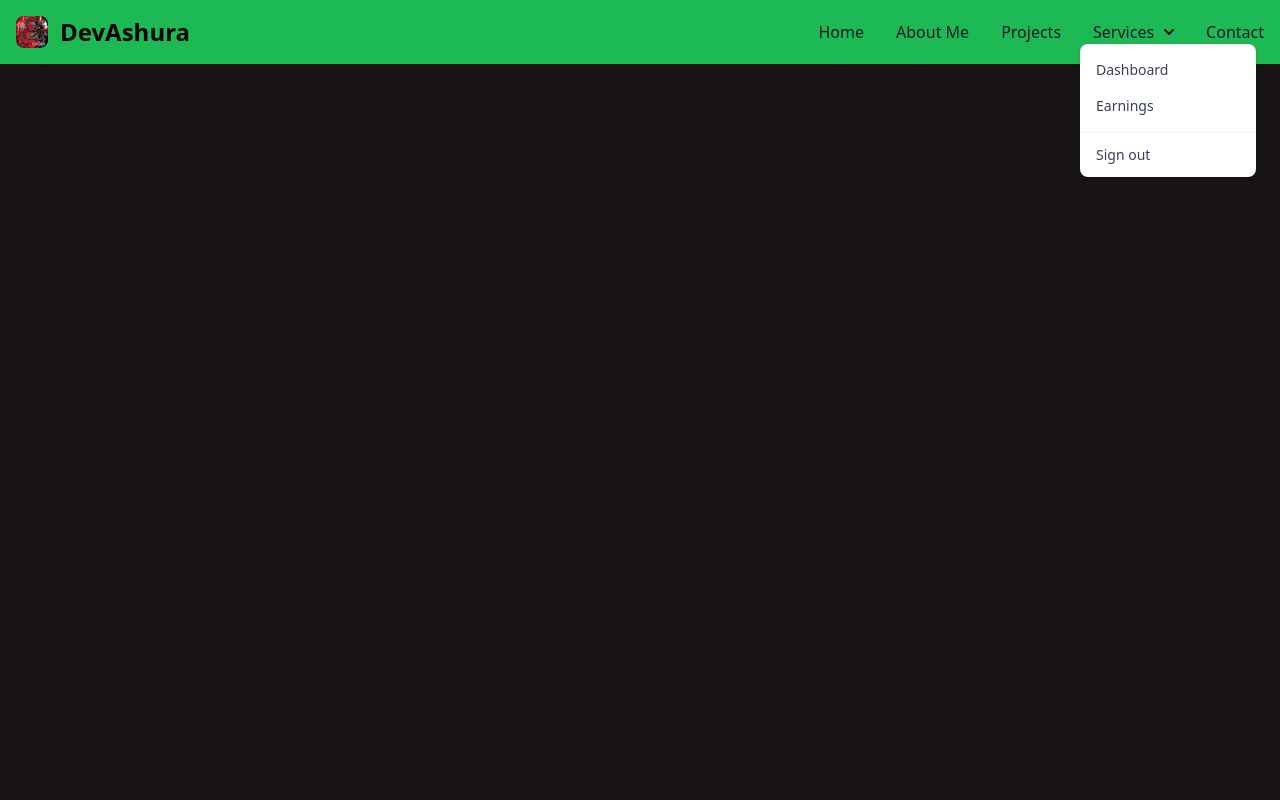
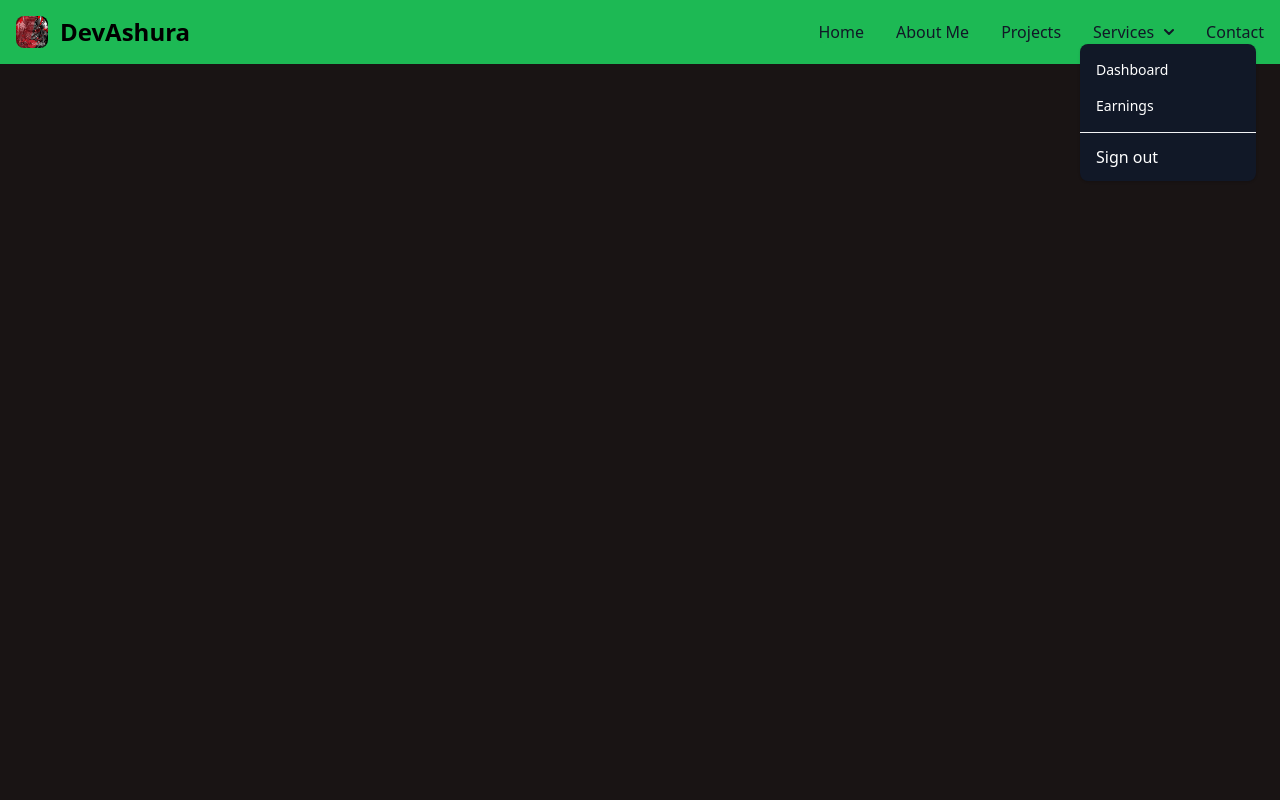
Before and after one commit to akshitchowdhury/Portfolio_revamp, a React (Create React App) app: page /about in a window 1280 px wide. Both pictures are taken after a click on the button "Services". Shown: the top 800 px of the page. Built offline with nearby package versions, Linux system fonts and the light colour scheme.

Commit message:
gallery4

```diff
--- a/src/components/Footer/Footer.css
+++ b/src/components/Footer/Footer.css
@@ -8,11 +8,11 @@
 
   .navbar-links{
 
-    color: rgb(255, 255, 255);
+    color: #1DB954
   }
   .navbar-links:hover{
 
-    color: rgb(247, 182, 6);
+    color: white
   }
   .Qlinks li::after {
     content: '';
@@ -26,11 +26,11 @@
   }
 
   .Qlinks li:hover {
-    color: gold; /* Color of the link when hovered */
+    color: white /* Color of the link when hovered */
   }
 
   .Qlinks li:hover::after {
-    background-color: gold; /* Color of the underline when hovered */
+    background-color:#1DB954; /* Color of the underline when hovered */
     width: 30%; /* Width of the underline when hovered */
 
 }
--- a/src/components/Nav/Nav.jsx
+++ b/src/components/Nav/Nav.jsx
@@ -87,17 +87,17 @@ function Navbar() {
                   </svg>
                 </button>
                 {/* Dropdown menu */}
-                <div className={isServicesDropdownOpen ? "absolute top-full left-0 z-10 font-normal bg-white divide-y divide-gray-100 rounded-lg shadow w-44 dark:bg-gray-700 dark:divide-gray-600" : "hidden z-10 font-normal bg-white divide-y divide-gray-100 rounded-lg shadow w-44 dark:bg-gray-700 dark:divide-gray-600"} style={{ top: dropdownPosition.top, left: dropdownPosition.left }}>
+                <div className={isServicesDropdownOpen ? "absolute top-full left-0 z-10 font-normal bg-gray-900 divide-y divide-gray-100 rounded-lg shadow w-44 dark:bg-gray-700 dark:divide-gray-600" : "hidden z-10 font-normal bg-white divide-y divide-gray-100 rounded-lg shadow w-44 dark:bg-gray-700 dark:divide-gray-600"} style={{ top: dropdownPosition.top, left: dropdownPosition.left }}>
                   <ul className="py-2 text-sm text-gray-700 dark:text-gray-200" aria-labelledby="dropdownLargeButton">
                     <li>
-                      <a href="#" className="block px-4 py-2 hover:bg-gray-100 dark:hover:bg-gray-600 dark:hover:text-white">Dashboard</a>
+                      <a href="#" className="block px-4 py-2 text-white  ">Dashboard</a>
                     </li>
                     <li>
-                      <a href="#" className="block px-4 py-2 hover:bg-gray-100 dark:hover:bg-gray-600 dark:hover:text-white">Earnings</a>
+                      <a href="#" className="block px-4 py-2 text-white ">Earnings</a>
                     </li>
                   </ul>
                   <div className="py-1">
-                    <a href="#" className="block px-4 py-2 text-sm text-gray-700 hover:bg-gray-100 dark:hover:bg-gray-600 dark:text-gray-200 dark:hover:text-white">Sign out</a>
+                    <a href="#" className="block px-4 py-2 text-white ">Sign out</a>
                   </div>
                 </div>
               </li>
```
